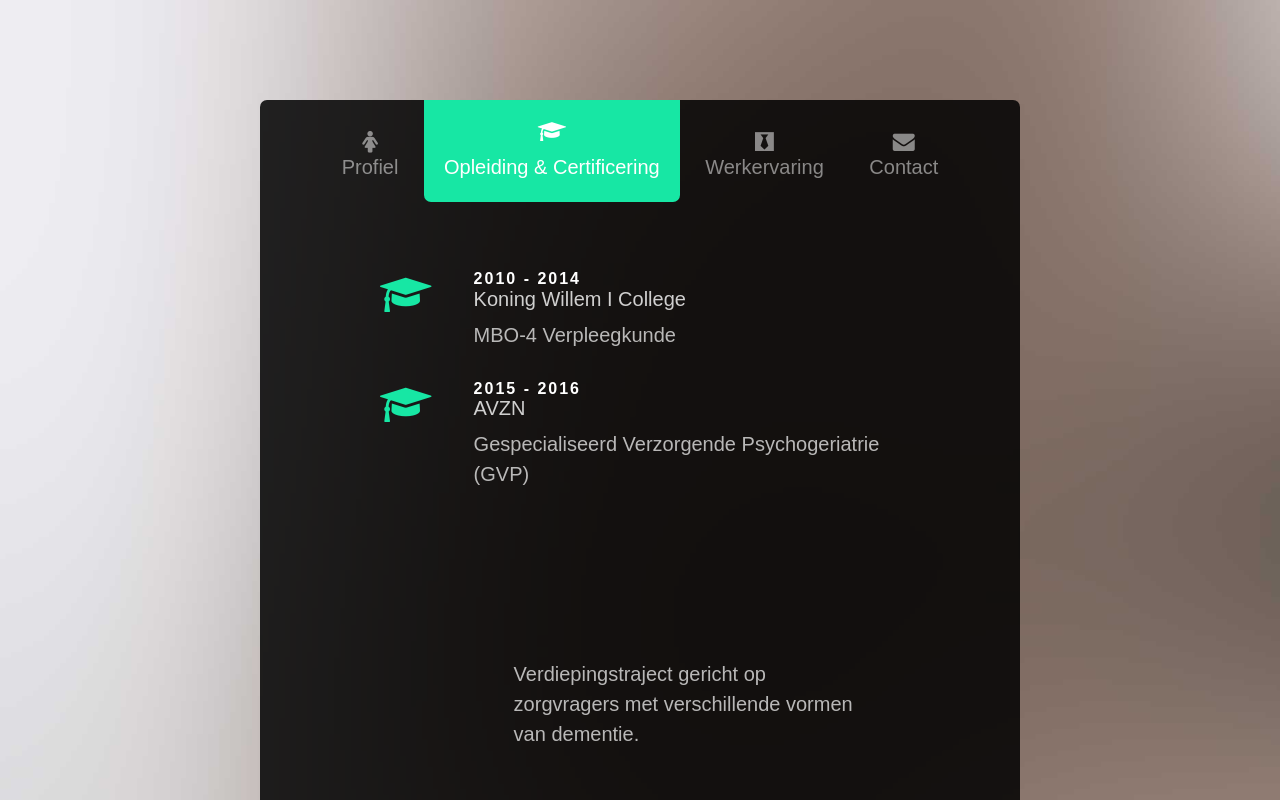
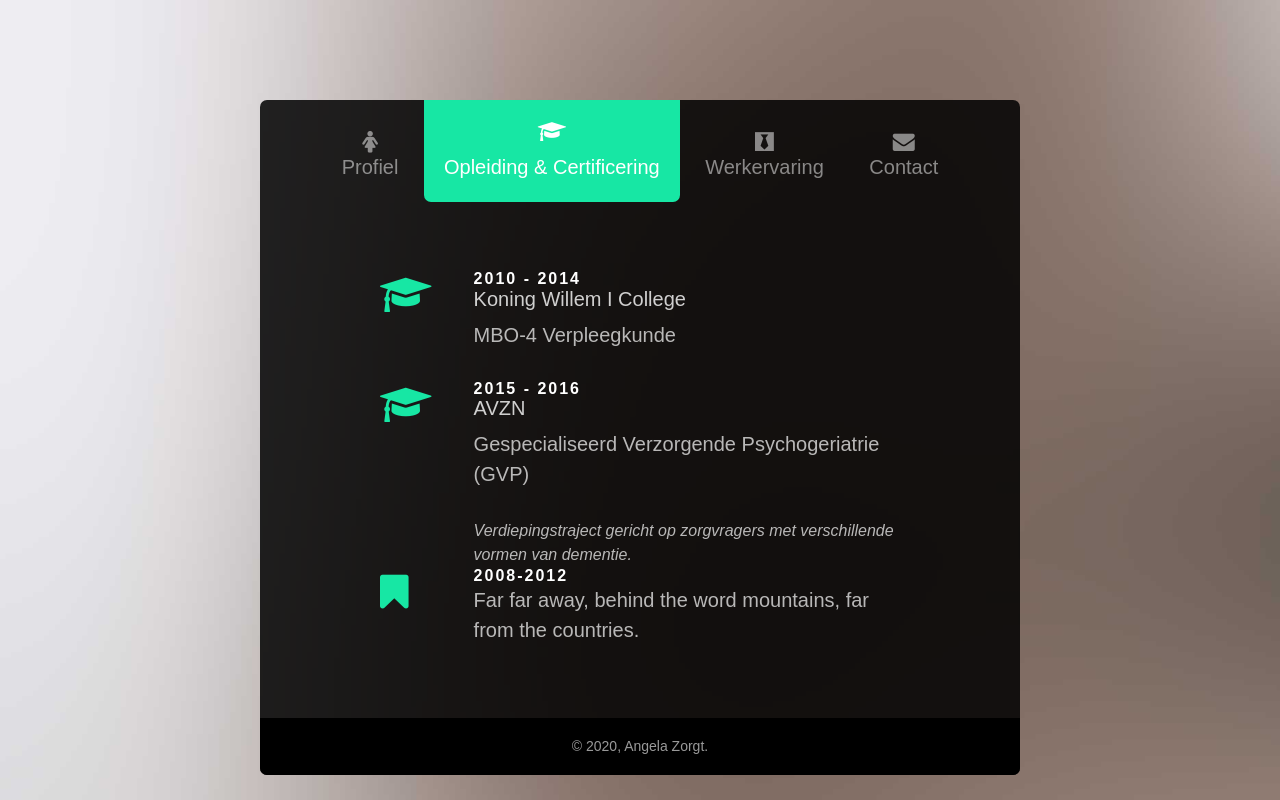
Before and after one commit to davidvaneekelen/angelazorgt, a website: page index.html in a window 1280 px wide. Both pictures are taken after a click on the link "Opleiding & Certificering". Shown: the top 800 px of the page. Drawn offline with Linux system fonts and the light colour scheme; files whose address does not match are found by name.

Commit message:
extra content 2

```diff
--- a/index.html
+++ b/index.html
@@ -149,11 +149,12 @@
                     <p>
                       Gespecialiseerd Verzorgende Psychogeriatrie (GVP)
                     </p>
-					<div class="fh5co-content-inner">
-						<p>
-							Verdiepingstraject gericht op zorgvragers met verschillende vormen van dementie.
+						<p s style="
+								margin-bottom: 0;
+								font-size: 16px;
+								font-style: italic;">
+    						Verdiepingstraject gericht op zorgvragers met verschillende vormen van dementie.
 						</p>
-					</div>
                   </div>
                 </div>
 
```
